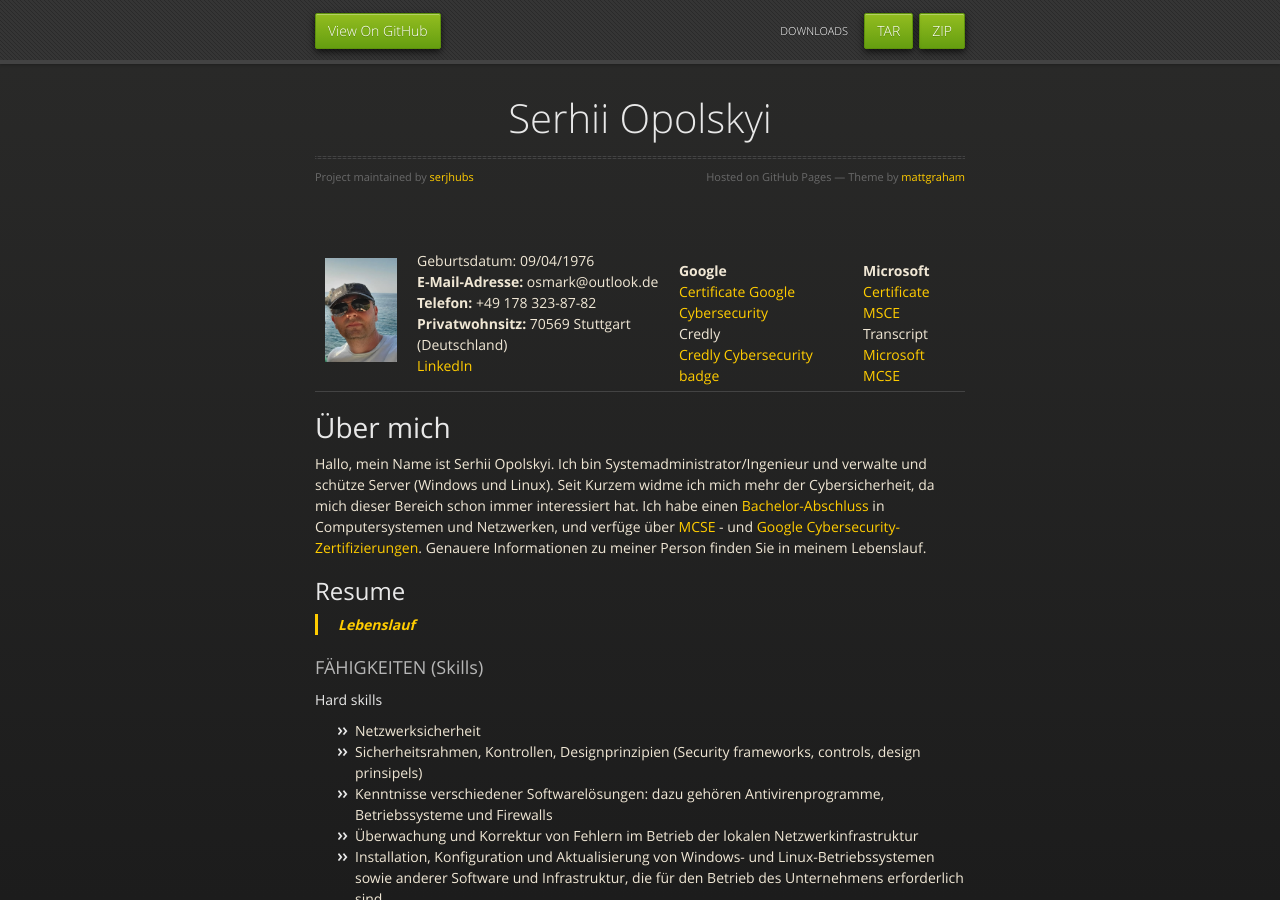
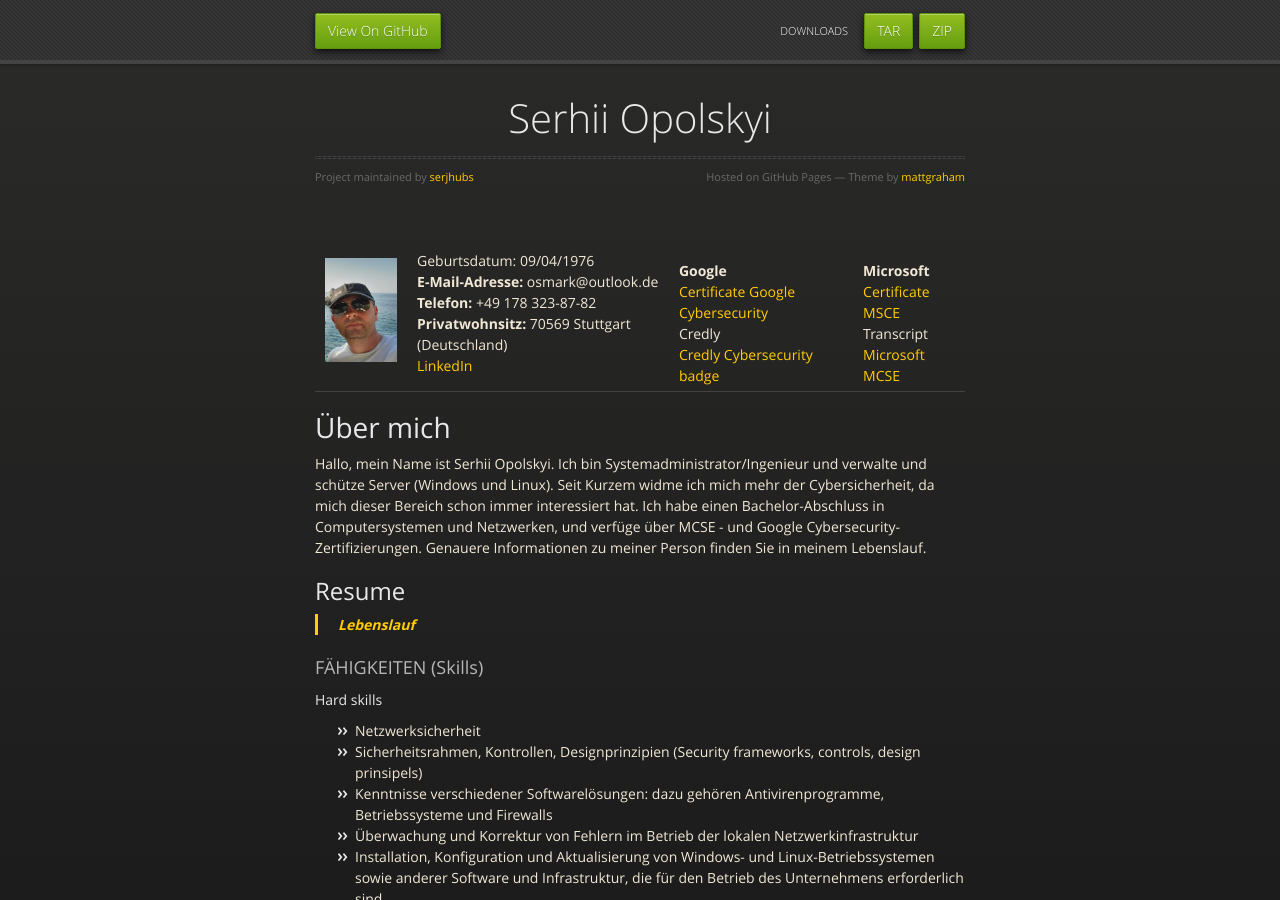
Before and after one commit to serjhubs/Resume, a Jekyll site: the page built from index.md, in a window 1280 px wide and 900 px high. Built offline with Jekyll 4.4.1, drawn with Linux system fonts in a browser that asks for light colours; the repository's description, which GitHub fills in, is left out; part of the change alters nothing that is shown.

```diff
--- a/index.md
+++ b/index.md
@@ -28,11 +28,11 @@ layout: default
 
 # Über mich
 
-Hallo, mein Name ist Serhii Opolskyi. Ich bin Systemadministrator/Ingenieur und verwalte und schütze Server (Windows und Linux). Seit Kurzem widme ich mich mehr der Cybersicherheit, da mich dieser Bereich schon immer interessiert hat. Ich habe einen [Bachelor-Abschluss](https://drive.google.com/file/d/1JFVs3E5icQBOobRRqk2d4Dcjjv0MoSSo/view?usp=sharing) in Computersystemen und Netzwerken, und verfüge über  [MCSE](https://drive.google.com/file/d/1_MBMY01oDYAAGzxl1yUzZwO7PQMuP292/view?usp=sharing) - und [Google Cybersecurity-Zertifizierungen](https://www.coursera.org/account/accomplishments/professional-cert/2D5Z6MH5Q7NM). Genauere Informationen zu meiner Person finden Sie in meinem Lebenslauf.
+Hallo, mein Name ist Serhii Opolskyi. Ich bin Systemadministrator/Ingenieur und verwalte und schütze Server (Windows und Linux). Seit Kurzem widme ich mich mehr der Cybersicherheit, da mich dieser Bereich schon immer interessiert hat. Ich habe einen Bachelor-Abschluss in Computersystemen und Netzwerken, und verfüge über  MCSE - und Google Cybersecurity-Zertifizierungen. Genauere Informationen zu meiner Person finden Sie in meinem Lebenslauf.
 
 ## Resume
 >
-> **[Lebenslauf](https://drive.google.com/file/d/1KnqRYN9xUFk-5OuE5lYbv-RvBWD5-rEM/view?usp=sharing)**
+> **[Lebenslauf]()**
 >
 
 ### FÄHIGKEITEN (Skills)
```
